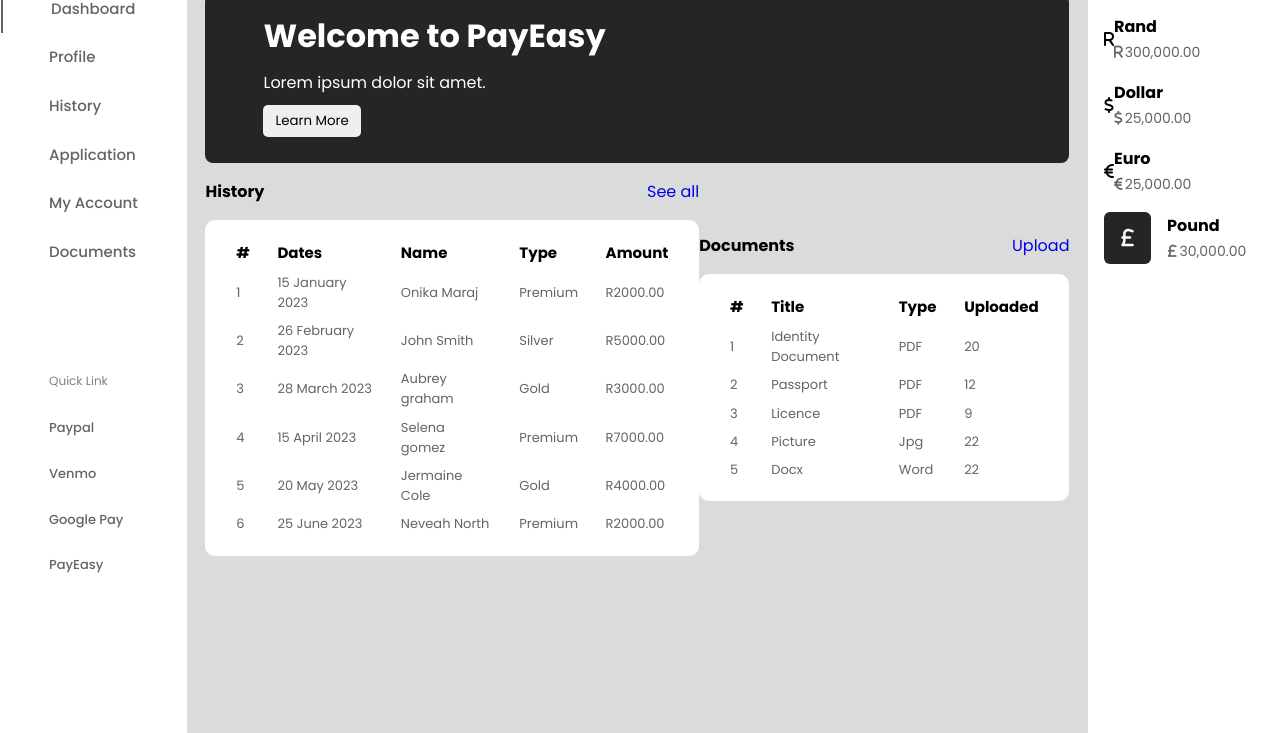
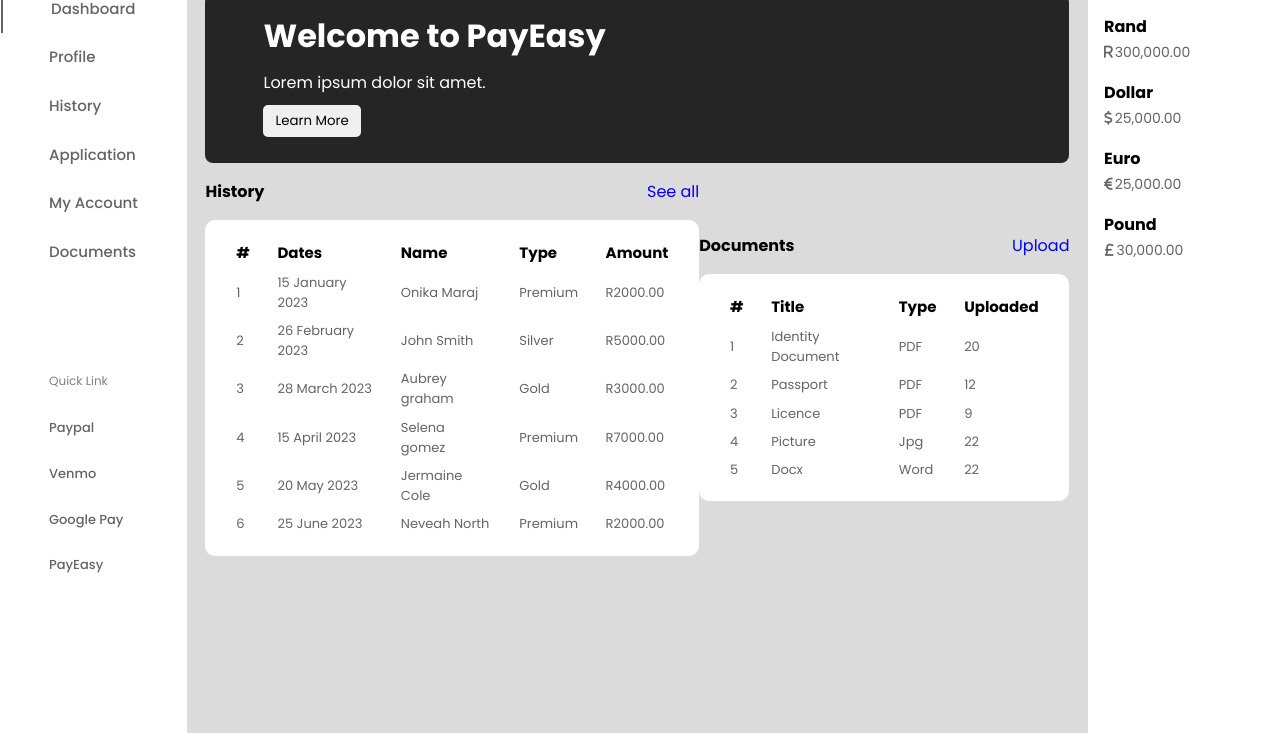
Before and after one commit to KarabooMjiyako/admindashboard, a plain HTML site: page index.html in a window 1280 px wide. Shown: the part 137-870 px from the top of the page. Drawn offline with Linux system fonts and the light colour scheme.

Commit message:
Update index.html

```diff
--- a/index.html
+++ b/index.html
@@ -169,28 +169,27 @@
             <h4>Account Balance</h4>
 
             <div class="balance">
-                <i class="fa-solid fa-r"></i>
+
                 <div class="info">
                     <h5>Rand</h5>
                     <span><i class="fa-solid fa-r"></i>300,000.00</span>
                 </div>
             </div>
             <div class="balance">
-                <i class="fa-solid fa-dollar-sign"></i>
                 <div class="info">
                     <h5>Dollar</h5>
                     <span><i class="fa-solid fa-dollar-sign"></i>25,000.00</span>
                 </div>
             </div>
             <div class="balance">
-                <i class="fa-solid fa-euro-sign"></i>
+
                 <div class="info">
                     <h5>Euro</h5>
                     <span><i class="fa-solid fa-euro-sign"></i>25,000.00</span>
                 </div>
             </div>
             <div class="balance">
-                <i class="fa-solid fa-sterling-sign icon"></i>
+
                 <div class="info">
                   <h5>Pound</h5>
                   <span><i class="fa-solid fa-sterling-sign"></i>30,000.00</span>
```
